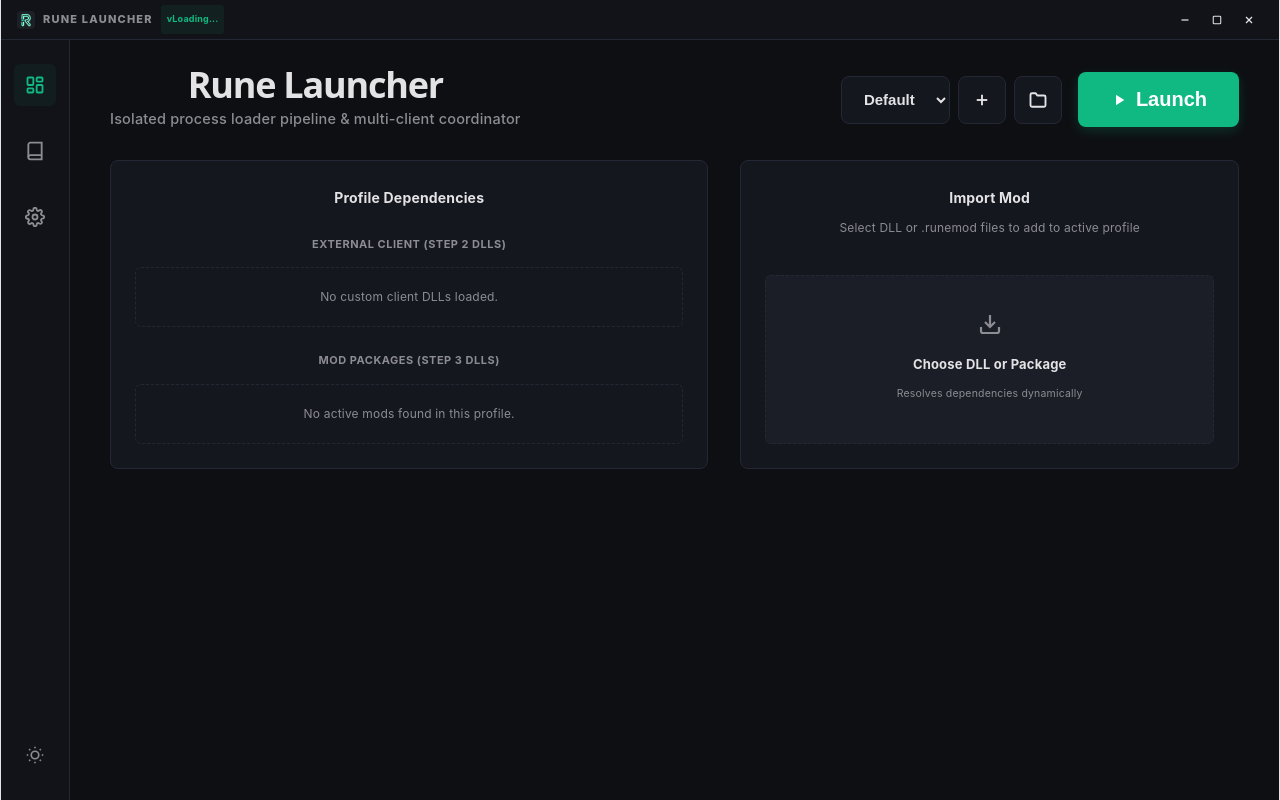
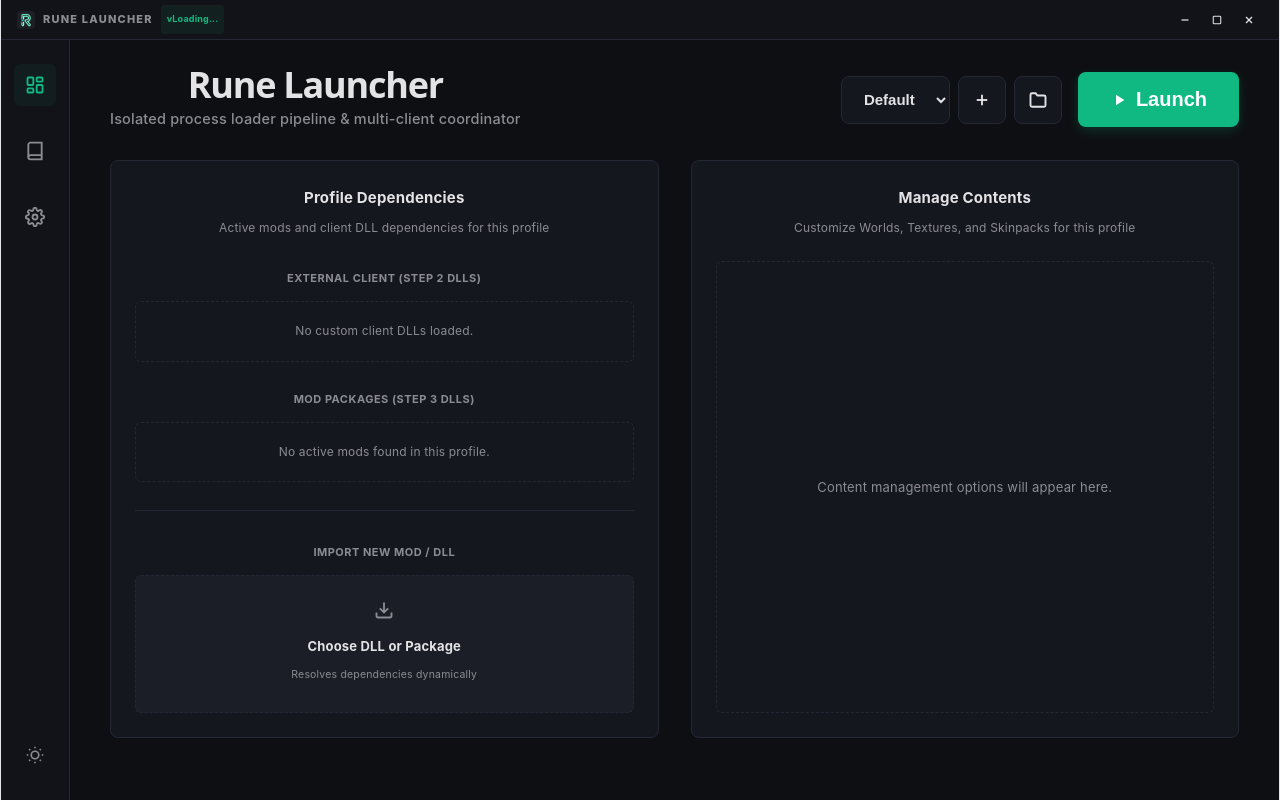
Before and after one commit to Valcyle/Rune-Launcher, a React (Vite) app in the folder ui/: page / in a window 1280 px wide. Built offline with nearby package versions, Linux system fonts and the light colour scheme.

Commit message:
Integrated dependecies and import menu

```diff
--- a/ui/src/pages/Dashboard.tsx
+++ b/ui/src/pages/Dashboard.tsx
@@ -234,10 +234,10 @@ export default function Dashboard({
       {/* Split Grid: Installed Mods vs File Drop Importer */}
       <div style={{
         display: 'grid',
-        gridTemplateColumns: '1.2fr 1fr',
+        gridTemplateColumns: '1fr 1fr',
         gap: '32px'
       }}>
-        {/* Left Column: Mods & Dependencies */}
+        {/* Left Column: Mods & Dependencies + Importer */}
         <div style={{
           backgroundColor: colors.surface,
           border: `1px solid ${colors.border}`,
@@ -245,9 +245,14 @@ export default function Dashboard({
           padding: '24px',
           display: 'flex',
           flexDirection: 'column',
-          gap: '20px'
+          gap: '24px'
         }}>
-          <h3 style={{ fontSize: '14px', fontWeight: 700, margin: 0, color: colors.text }}>Profile Dependencies</h3>
+          <div>
+            <h3 style={{ fontSize: '15px', fontWeight: 700, margin: '0 0 4px 0', color: colors.text }}>Profile Dependencies</h3>
+            <p style={{ fontSize: '12px', color: colors.textMuted, margin: 0 }}>
+              Active mods and client DLL dependencies for this profile
+            </p>
+          </div>
 
           {/* Section 1: Client DLLs (externals) */}
           <div>
@@ -313,25 +318,14 @@ export default function Dashboard({
               )}
             </div>
           </div>
-        </div>
 
-        {/* Right Column: Importer Card */}
-        <div style={{
-          backgroundColor: colors.surface,
-          border: `1px solid ${colors.border}`,
-          borderRadius: '8px',
-          padding: '24px',
-          display: 'flex',
-          flexDirection: 'column',
-          justifyContent: 'space-between'
-        }}>
+          <hr style={{ border: 'none', borderTop: `1px solid ${colors.border}`, margin: '4px 0' }} />
+
+          {/* Integrated Importer Section */}
           <div>
-            <h3 style={{ fontSize: '14px', fontWeight: 700, margin: '0 0 4px 0', color: colors.text }}>Import Mod</h3>
-            <p style={{ fontSize: '12px', color: colors.textMuted, margin: '0 0 20px 0' }}>
-              Select DLL or .runemod files to add to active profile
-            </p>
-          </div>
-
+            <h4 style={{ fontSize: '11px', fontWeight: 700, color: colors.textMuted, textTransform: 'uppercase', letterSpacing: '0.5px', margin: '0 0 10px 0' }}>
+              Import New Mod / DLL
+            </h4>
             <div
               onClick={handleImportClick}
               onMouseEnter={() => setHovered('import')}
@@ -340,13 +334,13 @@ export default function Dashboard({
                 border: `1.5px dashed ${hovered === 'import' ? colors.glowGreen : colors.border}`,
                 backgroundColor: hovered === 'import' ? (theme === 'dark' ? 'rgba(16, 185, 129, 0.04)' : '#f0fdf4') : colors.panel,
                 borderRadius: '6px',
-              padding: '36px 12px',
+                padding: '24px 12px',
                 textAlign: 'center',
                 cursor: 'pointer',
                 transition: 'all 0.2s ease',
               }}
             >
-            <svg width="24" height="24" viewBox="0 0 24 24" fill="none" stroke="currentColor" strokeWidth="2.2" style={{ display: 'inline-block', marginBottom: '8px', color: hovered === 'import' ? colors.glowGreen : colors.textMuted }}>
+              <svg width="20" height="20" viewBox="0 0 24 24" fill="none" stroke="currentColor" strokeWidth="2.2" style={{ display: 'inline-block', marginBottom: '6px', color: hovered === 'import' ? colors.glowGreen : colors.textMuted }}>
                 <path d="M21 15v4a2 2 0 0 1-2 2H5a2 2 0 0 1-2-2v-4" />
                 <polyline points="7 10 12 15 17 10" />
                 <line x1="12" y1="15" x2="12" y2="3" />
@@ -357,7 +351,7 @@ export default function Dashboard({
 
             {importStatus.message && (
               <div style={{
-              marginTop: '16px',
+                marginTop: '12px',
                 padding: '10px',
                 borderRadius: '6px',
                 fontSize: '12px',
@@ -370,6 +364,38 @@ export default function Dashboard({
                 {importStatus.message}
               </div>
             )}
+          </div>
+        </div>
+
+        {/* Right Column: Manage Contents (Mock UI Placeholder) */}
+        <div style={{
+          backgroundColor: colors.surface,
+          border: `1px solid ${colors.border}`,
+          borderRadius: '8px',
+          padding: '24px',
+          display: 'flex',
+          flexDirection: 'column',
+          gap: '20px'
+        }}>
+          <div>
+            <h3 style={{ fontSize: '15px', fontWeight: 700, margin: '0 0 4px 0', color: colors.text }}>Manage Contents</h3>
+            <p style={{ fontSize: '12px', color: colors.textMuted, margin: 0 }}>
+              Customize Worlds, Textures, and Skinpacks for this profile
+            </p>
+          </div>
+          <div style={{
+            flex: 1,
+            display: 'flex',
+            alignItems: 'center',
+            justifyContent: 'center',
+            border: `1px dashed ${colors.border}`,
+            borderRadius: '6px',
+            padding: '40px 20px',
+            color: colors.textMuted,
+            fontSize: '13px'
+          }}>
+            Content management options will appear here.
+          </div>
         </div>
       </div>
 
```
Also changed, not shown: 1 other file (tests, documents, lock files or other folders). Lines whose indentation alone changed are shown as unchanged.
